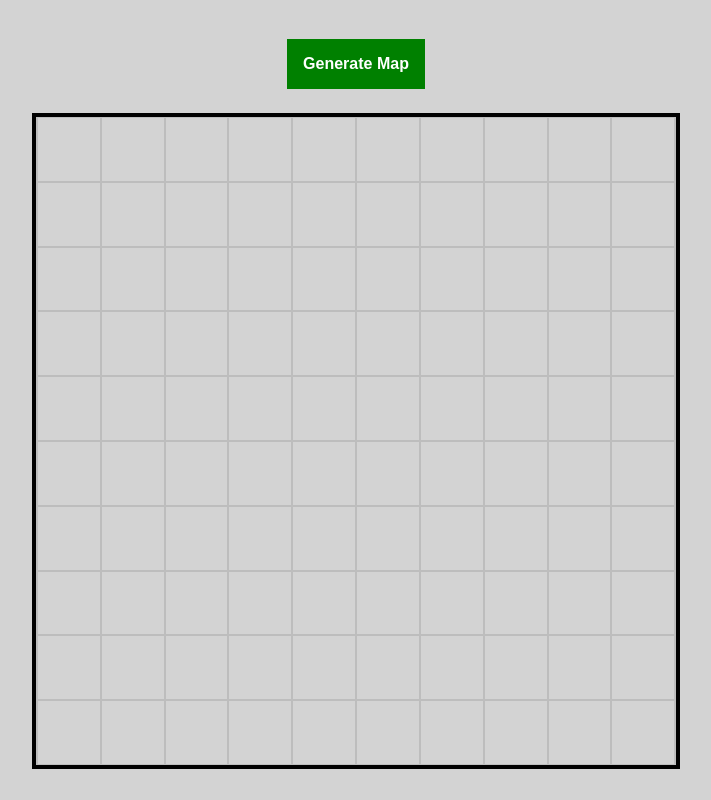
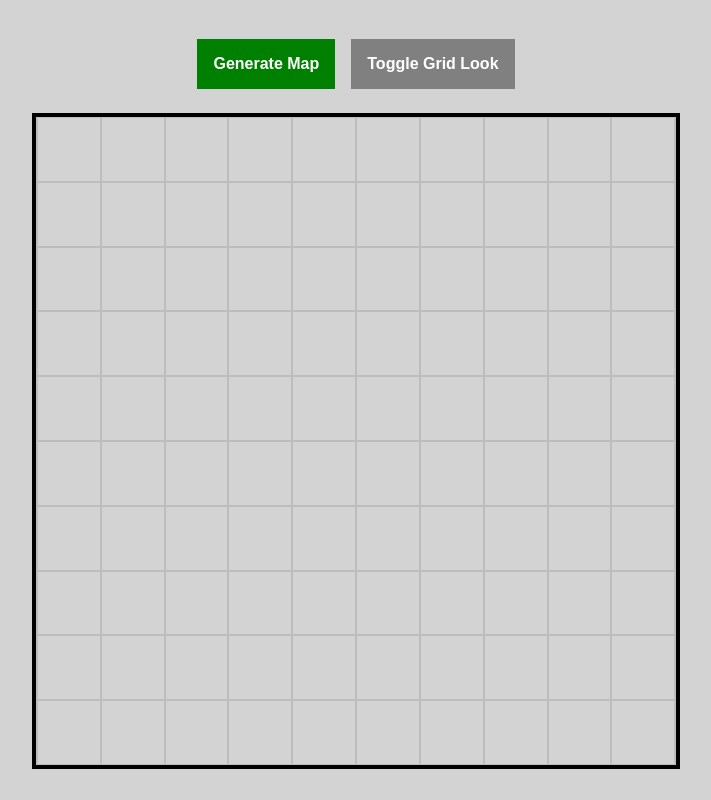
Before and after one commit to Cloticc/lexicon-react-game, a React (Vite) app in the folder createmap/: page / in a window 1280 px wide. Shown: the whole page, without its empty margins (284-995 px from the left). Built offline with nearby package versions, Linux system fonts and the light colour scheme.

Commit message:
Toggle Grid function

```diff
--- a/createmap/src/App.css
+++ b/createmap/src/App.css
@@ -137,7 +137,8 @@ body,
 	}
 }
 
-#generate {
+#generate,
+#togglegrid {
 	z-index: 100;
 	position: relative;
 	display: block;
@@ -149,7 +150,23 @@ body,
 	font-family: Arial;
 }
 
-#generate:hover {
+#generate:hover,
+#togglegrid:hover {
 	background-color: black;
 	cursor: pointer;
 }
+
+#togglegrid {
+	background-color: gray;
+}
+
+#buttons {
+	display: flex;
+	flex-direction: row;
+	gap: 1rem;
+}
+
+.gridless .grid-item,
+.gridless .grid-row {
+	border: none;
+}
--- a/createmap/src/App.jsx
+++ b/createmap/src/App.jsx
@@ -152,6 +152,15 @@ function App() {
 		}
 	}
 
+	function toggleGrid() {
+		const container = document.querySelector(".grid-container");
+		if (container.classList.contains("gridless")) {
+			container.classList.remove("gridless");
+		} else {
+			container.classList.add("gridless");
+		}
+	}
+
 	// Generate empty divs
 	function Emptydivs() {
 		const rows = [];
@@ -184,9 +193,15 @@ function App() {
 
 	return (
 		<>
-			<div id="generate" onClick={generateMap}>
-				Generate Map
+			<div id="buttons">
+				<div id="generate" onClick={generateMap}>
+					Generate Map
+				</div>
+				<div id="togglegrid" onClick={toggleGrid}>
+					Toggle Grid Look
+				</div>
 			</div>
+
 			<div id="container">
 				<Emptydivs />
 			</div>
```
